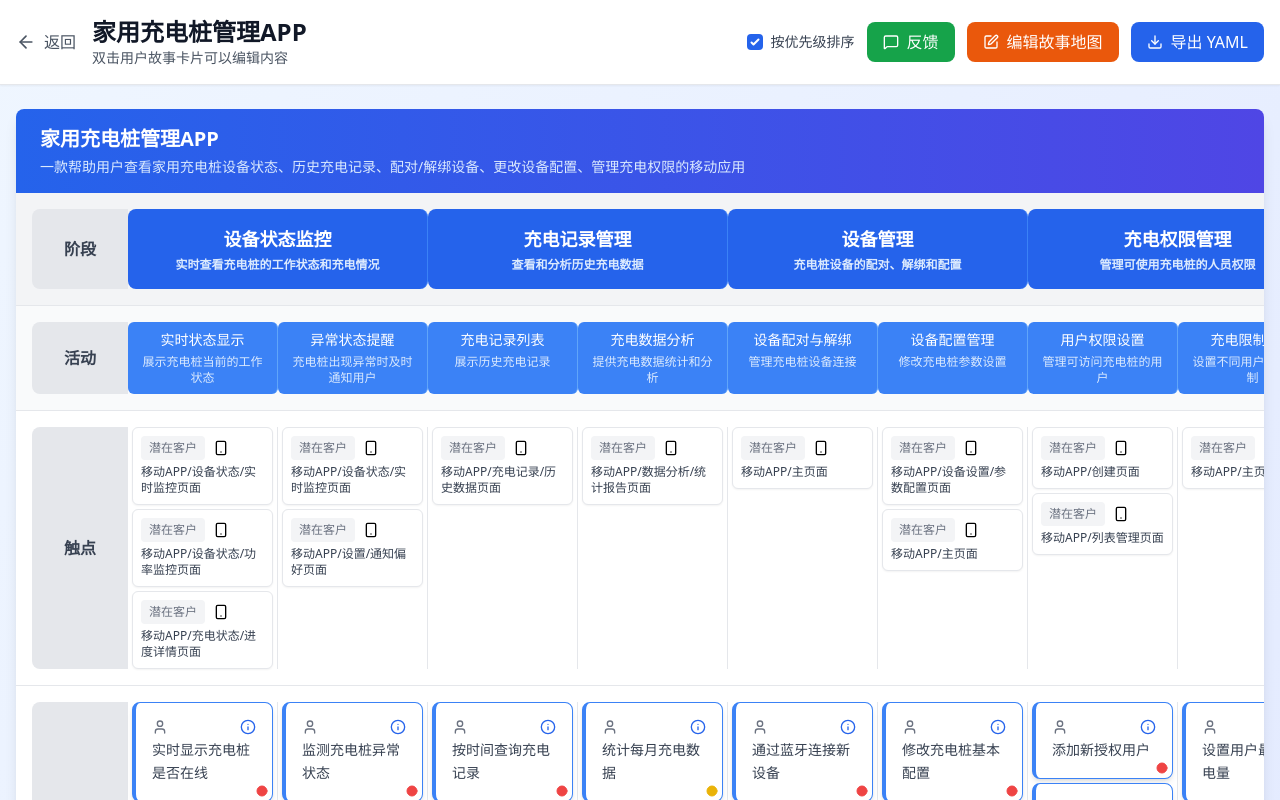
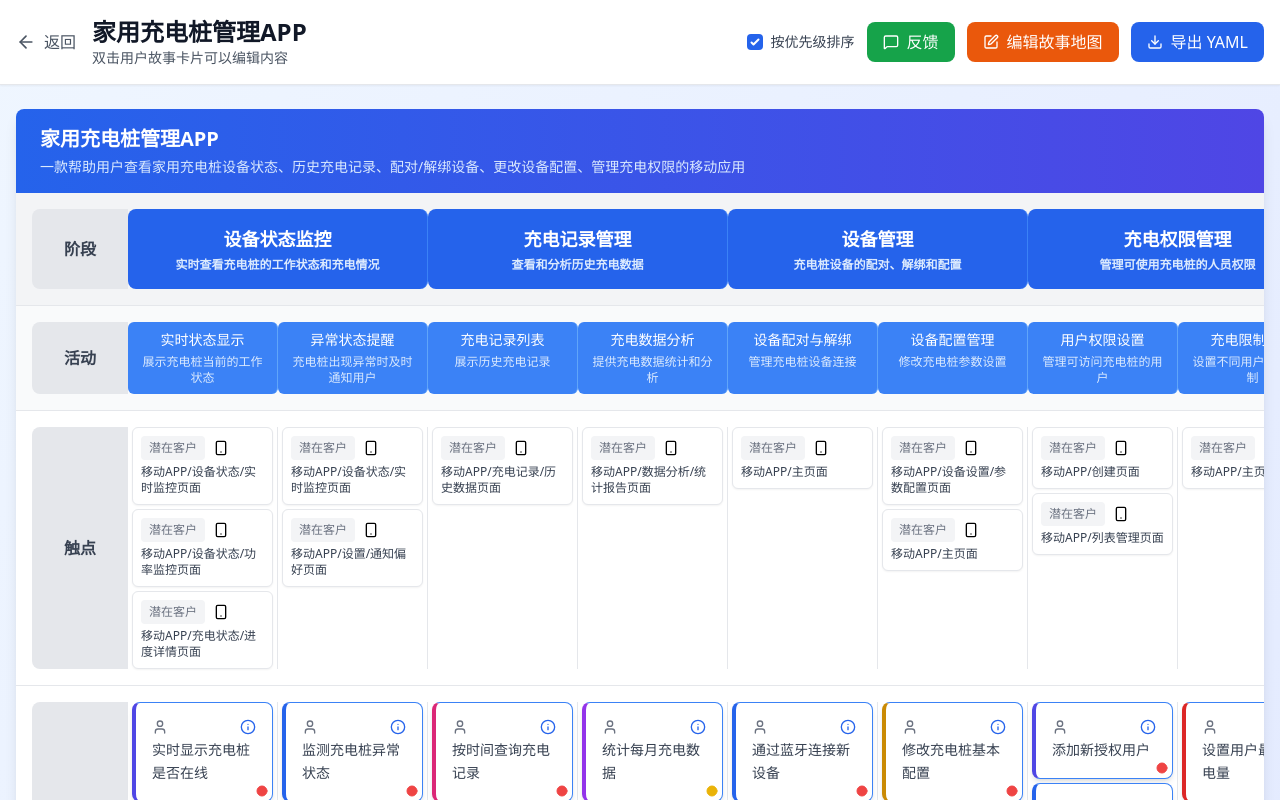
Before and after one commit to frankzhi/user-story-map-generator-prod, a React (Vite) app: page / in a window 1280 px wide. Both pictures are taken after a click on the button "生成故事地图". Shown: the top 800 px of the page. Built offline with nearby package versions, Linux system fonts and the light colour scheme; no server answers.

Commit message:
Use inline styles for border colors to ensure they are applied correctly

```diff
--- a/src/components/StoryMapView.tsx
+++ b/src/components/StoryMapView.tsx
@@ -547,6 +547,30 @@ ${task.acceptance_criteria.map(criteria => `  - ${criteria}`).join('\n')}
     return selectedColor;
   };
 
+  // Get inline style for border color to ensure it's applied
+  const getBorderStyle = (storyId: string) => {
+    const colors = [
+      '#2563eb', // blue-600
+      '#16a34a', // green-600
+      '#9333ea', // purple-600
+      '#ea580c', // orange-600
+      '#db2777', // pink-600
+      '#4f46e5', // indigo-600
+      '#0d9488', // teal-600
+      '#dc2626', // red-600
+      '#ca8a04', // yellow-600
+      '#0891b2'  // cyan-600
+    ];
+
+    const hash = storyId.split('').reduce((a, b) => {
+      a = ((a << 5) - a) + b.charCodeAt(0);
+      return a & a;
+    }, 0);
+
+    const colorIndex = Math.abs(hash) % colors.length;
+    return { borderLeftColor: colors[colorIndex], borderLeftWidth: '4px', borderLeftStyle: 'solid' as const };
+  };
+
   const mapLayout = transformToMapLayout();
 
   const sortByPriorityOrder = (a: UserStory, b: UserStory) => {
@@ -779,7 +803,8 @@ ${task.acceptance_criteria.map(criteria => `  - ${criteria}`).join('\n')}
                                   return (
                                     <div
                                       key={storyIndex}
-                                      className={`story-card cursor-pointer bg-white ${associationColor} border-r border-t border-b border-gray-200 rounded-md p-2 shadow-sm hover:shadow-md transition-shadow flex-shrink-0 mx-1 relative`}
+                                      className="story-card cursor-pointer bg-white border-r border-t border-b border-gray-200 rounded-md p-2 shadow-sm hover:shadow-md transition-shadow flex-shrink-0 mx-1 relative"
+                                      style={getBorderStyle(story.id)}
                                       onClick={() => handleStoryClick(story)}
                                     >
                                       <div className="flex items-start justify-between mb-1">
@@ -833,7 +858,8 @@ ${task.acceptance_criteria.map(criteria => `  - ${criteria}`).join('\n')}
                                   return (
                                     <div
                                       key={needIndex}
-                                      className={`bg-white ${associationColor} border-r border-t border-b border-gray-200 rounded-md p-2 shadow-sm flex-shrink-0 mx-1 relative`}
+                                      className="bg-white border-r border-t border-b border-gray-200 rounded-md p-2 shadow-sm flex-shrink-0 mx-1 relative"
+                                      style={getBorderStyle(item.associatedStoryId)}
                                     >
                                       <div className="flex items-center gap-2 mb-1">
                                         <span className="text-xs text-blue-600 bg-blue-100 px-2 py-1 rounded">
```
